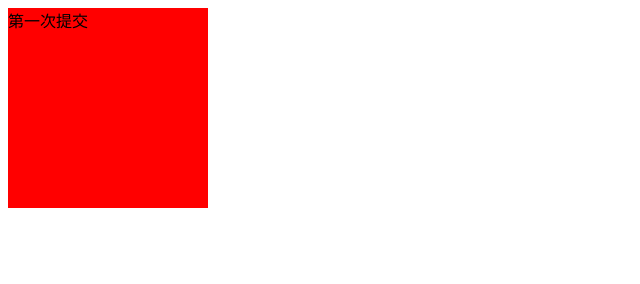
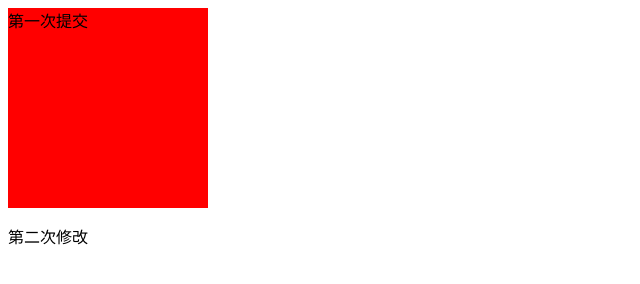
Before and after one commit to yangxiao219/webgit, a plain HTML site: page index.html in a window 1280 px wide. Shown: the whole page, without its empty margins (0-640 px from the left). Drawn offline with Linux system fonts and the light colour scheme.

Commit message:
第二次提交

```diff
--- a/index.html
+++ b/index.html
@@ -9,5 +9,6 @@
 </head>
 <body>
     <div>第一次提交</div>
+    <p>第二次修改</p>
 </body>
 </html>
```
